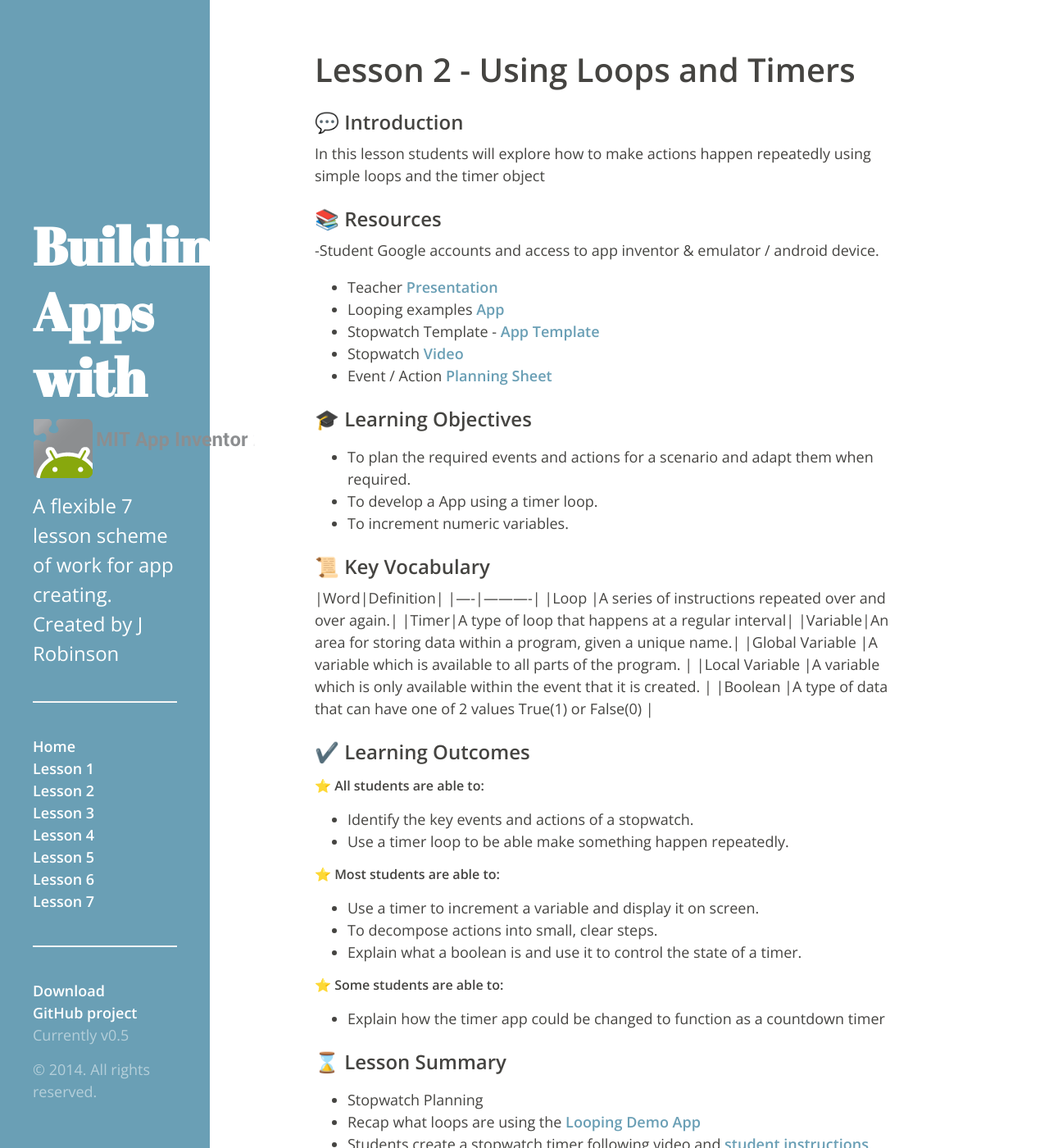
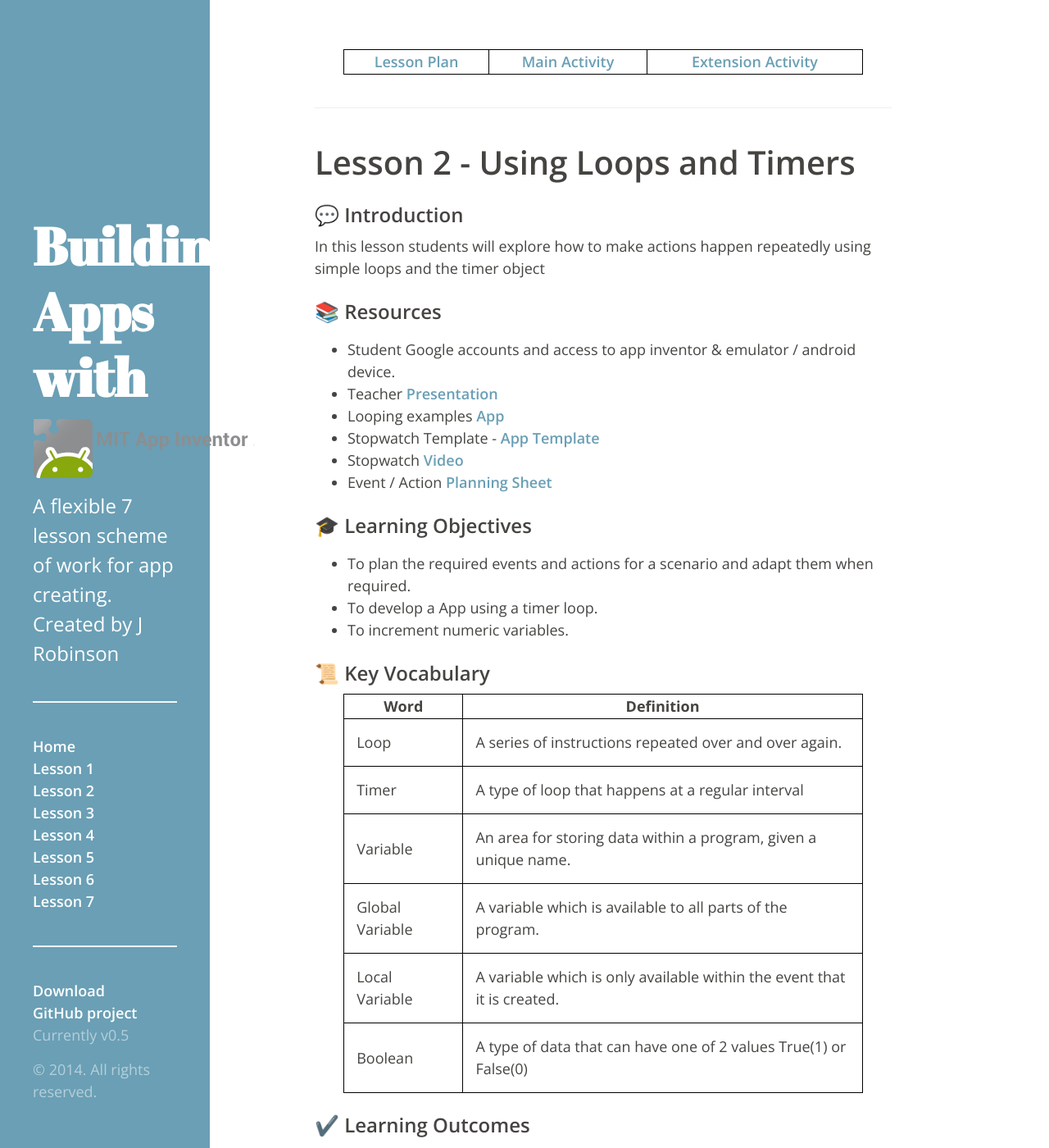
Before and after one commit to jrobinson-uk/app_inventor, a Jekyll site: the page built from L2/plan.md, in a window 1280 px wide and 1400 px high. Shown: the whole window at 82% size. Built offline with Jekyll 4.4.1, drawn with Linux system fonts in a browser that asks for light colours; emoji names are drawn with the system emoji font; some of the changed text lies outside the part shown.

Commit message:
Update (L2)

```diff
--- a/L2/plan.md
+++ b/L2/plan.md
@@ -9,12 +9,12 @@ In this lesson students will explore how to make actions happen repeatedly using
 
 ### :books: Resources
 
--Student Google accounts and access to app inventor & emulator / android device.
-- Teacher [Presentation](teacher.pptx)
-- Looping examples [App](resources/Loops.aia)
-- Stopwatch Template - [App Template](resources/Stopwatch_template.aia)
+- Student Google accounts and access to app inventor & emulator / android device.
+- Teacher [Presentation](../resources/teacher.pptx)
+- Looping examples [App](../resources/Looping.aia)
+- Stopwatch Template - [App Template](../resources/Stopwatch_template.aia)
 - Stopwatch [Video](https://www.youtube.com/watch?v=EzavOUMpdPM)
-- Event / Action [Planning Sheet](resources/planning.pdf)
+- Event / Action [Planning Sheet](../resources/planning.pdf)
 
 ### :mortar_board: Learning Objectives
 - To plan the required events and actions for a scenario and adapt them when required.
@@ -22,6 +22,7 @@ In this lesson students will explore how to make actions happen repeatedly using
 - To increment numeric variables.
 
 ### :scroll: Key Vocabulary
+
 |Word|Definition|
 |----|----------|
 |Loop |A series of instructions repeated over and over again.|
@@ -68,4 +68,4 @@ A stopwatch often comes with a complimentary function of a countdown timer can s
 
 ### :thought_balloon: Home Learning / Extension
 
-The extension activity / app for this lesson involves creating a simple clicking game in which the player has a limited amount of time to click a button. Similar to [Cookie Clicker](http://orteil.dashnet.org/cookieclicker/) Instructions can be found [here](ext.md).
+The extension activity / app for this lesson involves creating a simple clicking game in which the player has a limited amount of time to click a button. Similar to [Cookie Clicker](http://orteil.dashnet.org/cookieclicker/) Instructions can be found [here](../ext/).
--- a/_layouts/page.html
+++ b/_layouts/page.html
@@ -1,8 +1,78 @@
----
-layout: default
----
+<!DOCTYPE html>
+<html xmlns="http://www.w3.org/1999/xhtml" xml:lang="en" lang="en-us">
 
-<div class="page">
-  <h1 class="page-title">{{ page.title }}</h1>
-  {{ content }}
-</div>
+  {% include head.html %}
+
+  <body class="theme-base-0d">
+
+    <header class="masthead">
+      <div class="masthead-inner">
+        <h1>{{ site.title }}</h1>
+<img src="{{site.baseurl}}/logo.png">        <p class="lead">{{ site.description }}</p>
+<hr>
+<div class="colophon">
+          <ul class="colophon-links">
+            <li>
+              <a href="{{site.baseurl}}/">Home</a>
+            </li>
+ <li>
+              <a href="{{site.baseurl}}/L1/plan/">Lesson 1</a>
+            </li>
+ <li>
+              <a href="{{site.baseurl}}/L2/plan/">Lesson 2</a>
+            </li>
+ <li>
+              <a href="{{site.baseurl}}/L3/plan/">Lesson 3</a>
+            </li>
+ <li>
+              <a href="{{site.baseurl}}/L4/plan/">Lesson 4</a>
+            </li>
+ <li>
+              <a href="{{site.baseurl}}/L5/plan/">Lesson 5</a>
+            </li>
+ <li>
+              <a href="{{site.baseurl}}/L6/plan/">Lesson 6</a>
+            </li>
+<li>
+              <a href="{{site.baseurl}}/L7/plan/">Lesson 7</a>
+            </li>
+          </ul>
+
+        </div>
+
+
+
+<hr>
+
+<div class="colophon">
+
+          <ul class="colophon-links">
+            <li>
+              <a href="https://github.com/jrobinson-uk/App_Inventor/archive/v{{ site.version }}.zip">Download</a>
+            </li>
+            <li>
+              <a href="https://github.com/jrobinson-uk/App_Inventor">GitHub project</a>
+            </li>
+            <li>Currently v{{ site.version }}</li>
+          </ul>
+          <p>&copy; 2014. {{ site.author.name }} All rights reserved.</p>
+        </div>
+      </div>
+    </header>
+
+    <div class="content container">
+      	<table>
+			<thead>
+				<tr>
+				<th><a href="../plan/">Lesson Plan</a></th>
+				<th><a href="../student/">Main Activity</a></th>
+				<th><a href="../ext/">Extension Activity</a></th>
+			</tr>
+			</thead>
+		</table>
+<hr>
+		{{ content }}
+    </div>
+
+  </body>
+</html>
```
Also changed, not shown: other parts of L2/plan.md (+6 -7 lines), L1/ext.md (+1 -1 lines), L1/plan.md (+1 -1 lines), L1/student.md (+1 -1 lines), L2/ext.md (added, +59 -0 lines), L2/student.md (+66 -3 lines), 12 other files.
